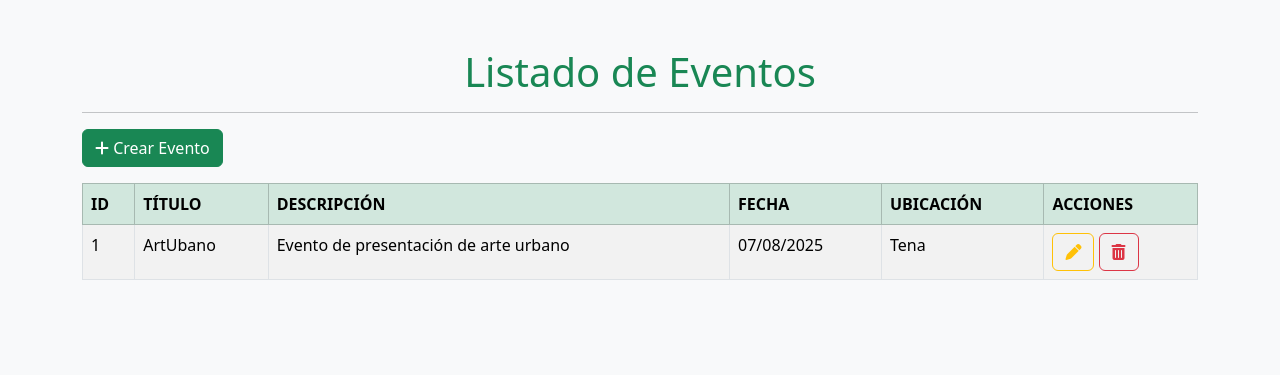
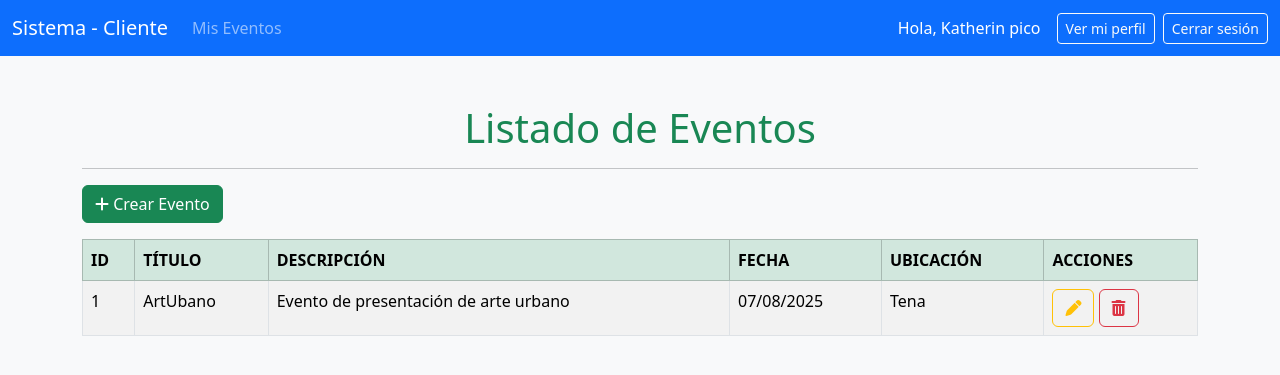
Before and after one commit to Kathy2003utc/Contratos_Artistas, a Django app: template Aplicaciones/gestionContratos/templates/cliente/eventos/lista_eventos.html in a window 1280 px wide. Shown: the top 375 px of the page. Run offline with Django 5.2, Linux system fonts and the light colour scheme; the template is opened without the code that fills it: values that come from a table or form of the project are taken from there, others are empty; data comes from the database, SQL or seed files in the repository; both versions use the stored data as it was after the commit; some libraries are stand-ins or nearby versions.

Commit message:
Diseño de eventos

```diff
--- a/Aplicaciones/gestionContratos/templates/cliente/eventos/lista_eventos.html
+++ b/Aplicaciones/gestionContratos/templates/cliente/eventos/lista_eventos.html
@@ -7,6 +7,36 @@
     <script src="https://cdn.jsdelivr.net/npm/sweetalert2@11"></script>
 </head>
 <body class="bg-light">
+
+<nav class="navbar navbar-expand-lg navbar-dark bg-primary">
+  <div class="container-fluid">
+    <a class="navbar-brand" href="#">Sistema - Cliente</a>
+
+    <button class="navbar-toggler" type="button" data-bs-toggle="collapse" data-bs-target="#navbarCliente" aria-controls="navbarCliente" aria-expanded="false" aria-label="Toggle navigation">
+      <span class="navbar-toggler-icon"></span>
+    </button>
+
+    <div class="collapse navbar-collapse" id="navbarCliente">
+      <ul class="navbar-nav me-auto mb-2 mb-lg-0">
+        <li class="nav-item">
+          <a class="nav-link" href="{% url 'listar_eventos' %}">Mis Eventos</a>
+        </li>
+      </ul>
+
+      <div class="d-flex align-items-center">
+        <span class="navbar-text text-white me-3">
+          Hola, {{ usuario.first_name }} {{ usuario.last_name }}
+        </span>
+        <a href="{% url 'ver_perfil' %}" class="btn btn-outline-light btn-sm me-2">
+          Ver mi perfil
+        </a>
+        <a href="{% url 'logout' %}" class="btn btn-outline-light btn-sm">
+          Cerrar sesión
+        </a>
+      </div>
+    </div>
+  </div>
+</nav>
 
 <div class="container mt-5">
     <h1 class="text-center text-success">Listado de Eventos</h1>
--- a/Aplicaciones/gestionContratos/templates/login/login.html
+++ b/Aplicaciones/gestionContratos/templates/login/login.html
@@ -68,9 +68,6 @@
 
                             <hr class="my-4">
 
-                            <div class="text-center">
-                                <a href="#" class="text-decoration-none small">¿Olvidaste tu contraseña?</a>
-                            </div>
                             <div class="text-center mt-2">
                                 <a href="{% url 'registro' %}" class="text-decoration-none small">¿No tienes una cuenta? Regístrate aquí</a>
                             </div>
```
Also changed, not shown: Aplicaciones/gestionContratos/templates/artista/eventos/lista_eventos.html (+21 -0 lines), db.sqlite3.
